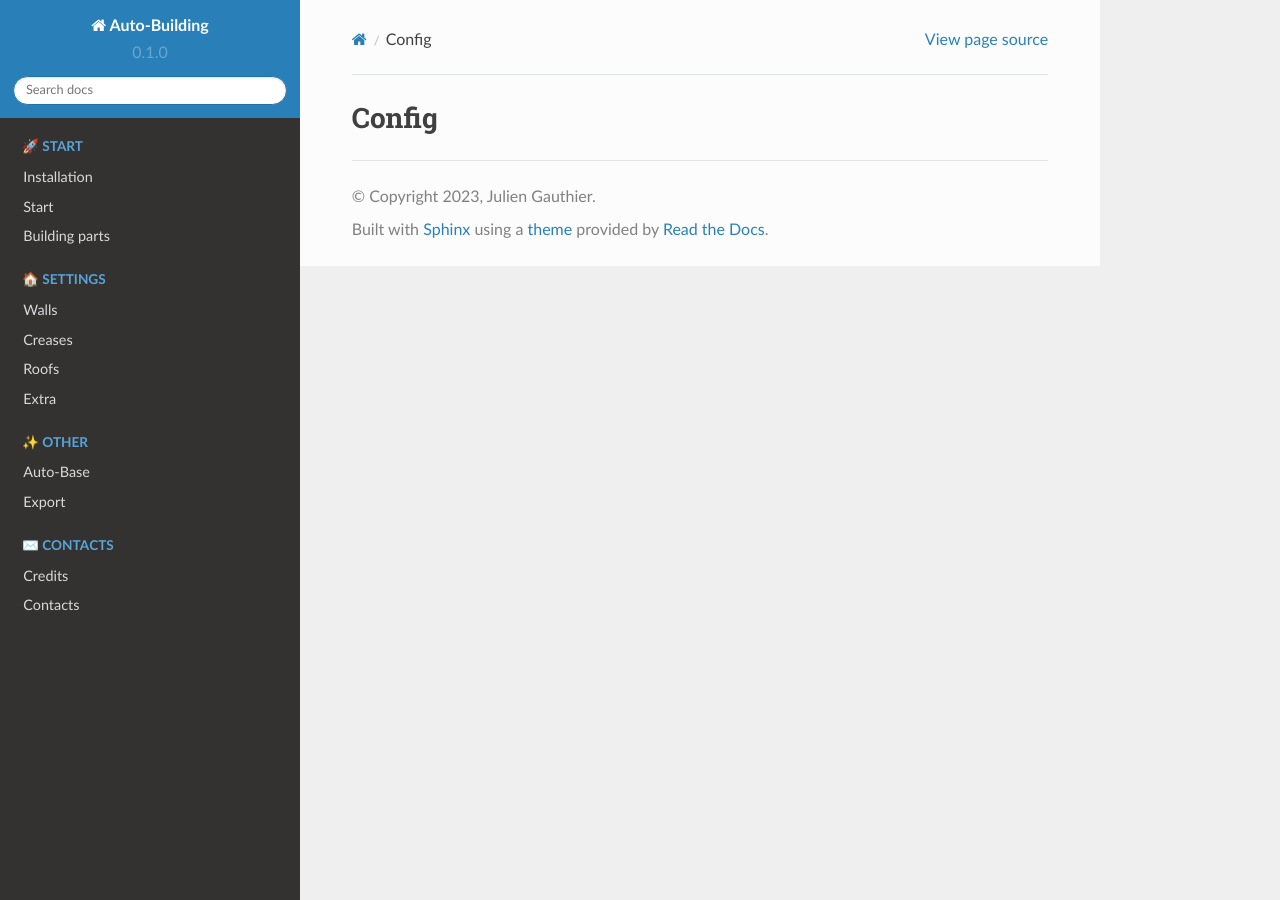
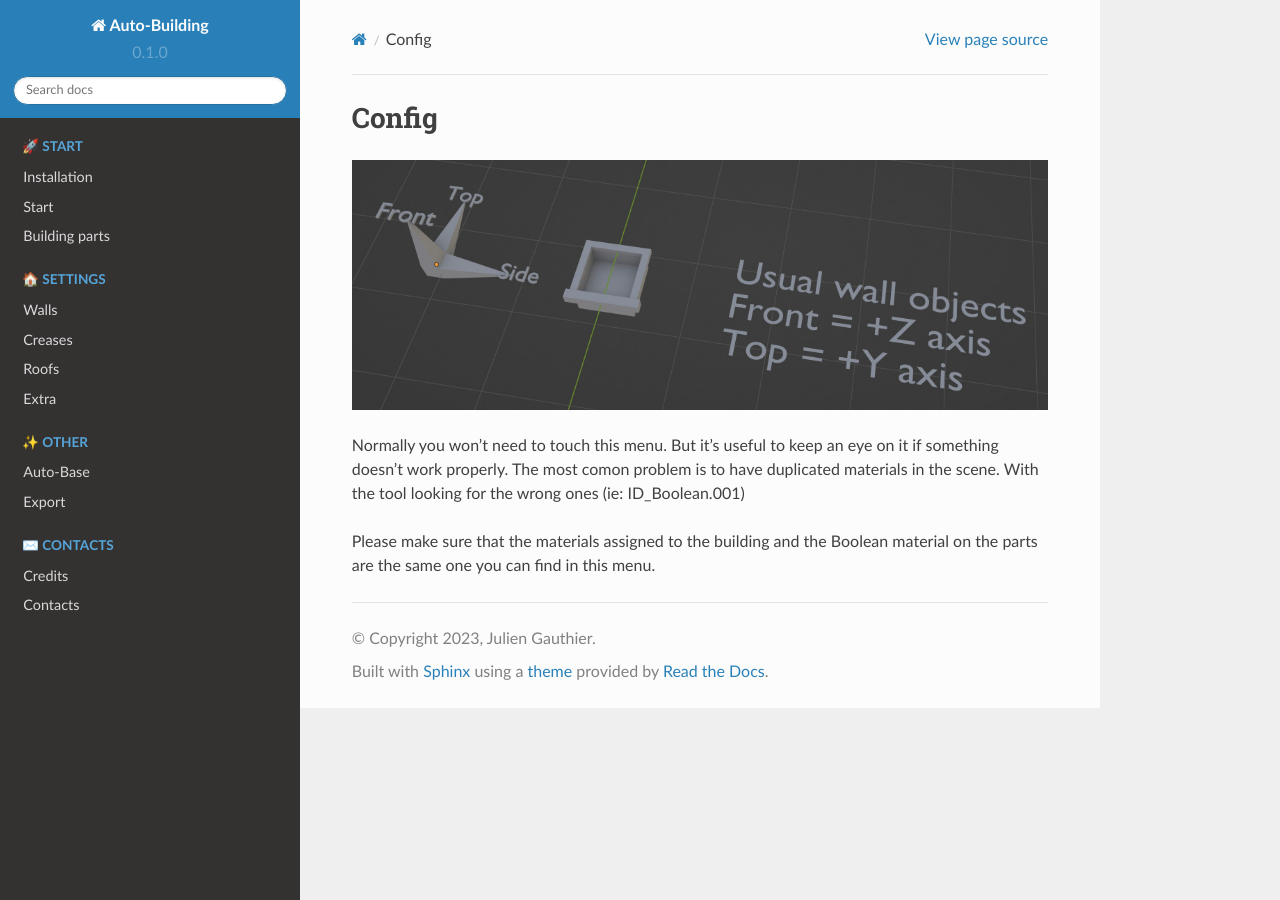
Before and after one commit to charlesque/Auto-Building, a Sphinx documentation site: the page built from docs/source/config.rst, in a window 1280 px wide. Built offline with Sphinx 7.4.7 and the Read the Docs theme 2.0.0, drawn with Linux system fonts in a browser that asks for light colours.

Commit message:
Update config.rst

```diff
--- a/docs/source/config.rst
+++ b/docs/source/config.rst
@@ -1,2 +1,8 @@
 Config
-===================
+-----------------
+.. image:: images/PartOrientation.jpg
+
+Normally you won't need to touch this menu. But it's useful to keep an eye on it if something doesn't work properly.
+The most comon problem is to have duplicated materials in the scene. With the tool looking for the wrong ones (ie: ID_Boolean.001)
+
+Please make sure that the materials assigned to the building and the Boolean material on the parts are the same one you can find in this menu.
```
